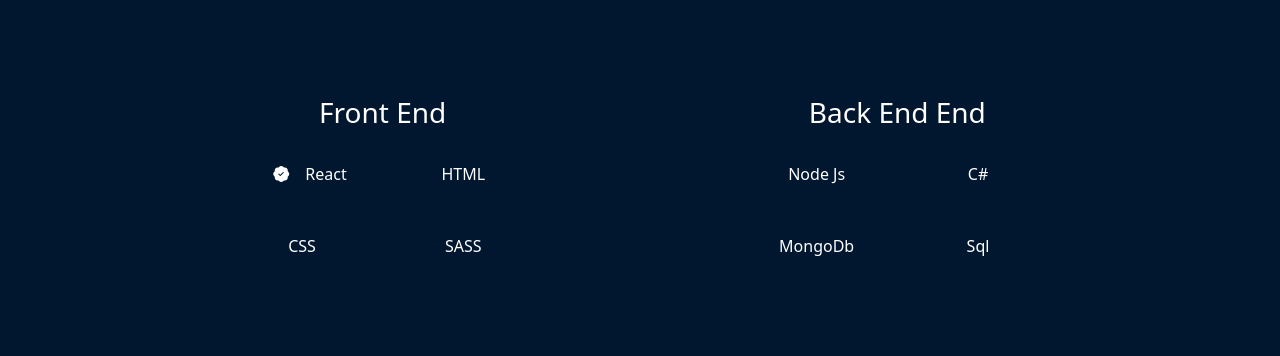
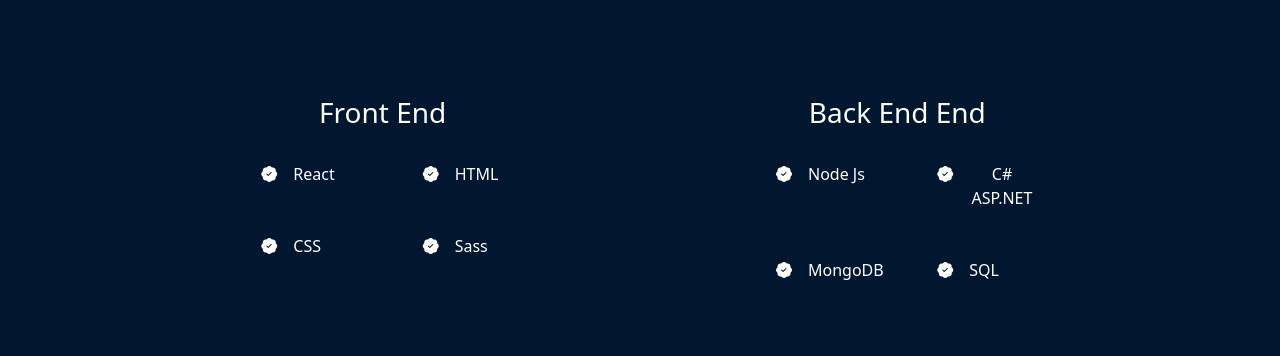
Before and after one commit to 2112miguel/portaflio, a Next.js app: page / in a window 1280 px wide. Shown: the part 1200-1556 px from the top of the page. Built offline with nearby package versions, Linux system fonts and the light colour scheme.

Commit message:
Change skills for json

```diff
--- a/Components/Skills.jsx
+++ b/Components/Skills.jsx
@@ -1,6 +1,13 @@
 import Image from "next/image";
 
-const skills = [];
+const skills = [
+  {
+    frontEnd: ["React", "HTML", "CSS", "Sass"],
+  },
+  {
+    backEnd: ["Node Js", "C# ASP.NET", "MongoDB", "SQL"],
+  },
+];
 
 export const Skills = () => {
   return (
@@ -15,21 +22,31 @@
               <h3>Front End</h3>
             </div>
             <div className="row row-cols-2 ">
-              <div className="col p-4">
-                <i className="bi bi-patch-check-fill mx-3"></i>React
-              </div>
-              <div className="col p-4">HTML</div>
-              <div className="col p-4">CSS</div>
-              <div className="col p-4">SASS</div>
+              {skills[0].frontEnd.map((skill) => {
+                return (
+                  <div className="d-flex p-4">
+                    <div>
+                      <i className="bi bi-patch-check-fill mx-3"></i>
+                    </div>
+                    <div>{skill}</div>
+                  </div>
+                );
+              })}
             </div>
           </section>
           <section className="col-sm-6 col-9 col-lg-4 p-5 rounded mx-5 text-center">
             <h3>Back End End</h3>
             <div className="row row-cols-2 ">
-              <div className="col p-4">Node Js</div>
-              <div className="col p-4">C#</div>
-              <div className="col p-4">MongoDb</div>
-              <div className="col p-4">Sql</div>
+              {skills[1].backEnd.map((skill) => {
+                return (
+                  <div className="d-flex p-4">
+                    <div>
+                      <i className="bi bi-patch-check-fill mx-3"></i>
+                    </div>
+                    <div>{skill}</div>
+                  </div>
+                );
+              })}
             </div>
           </section>
         </article>
--- a/styles/globals.css
+++ b/styles/globals.css
@@ -45,3 +45,7 @@
   background-color: #01172f;
   border: 1px solid #2c2c6c;
 }
+
+.bg-icons {
+  background-color: #2c2c6c;
+}
```
